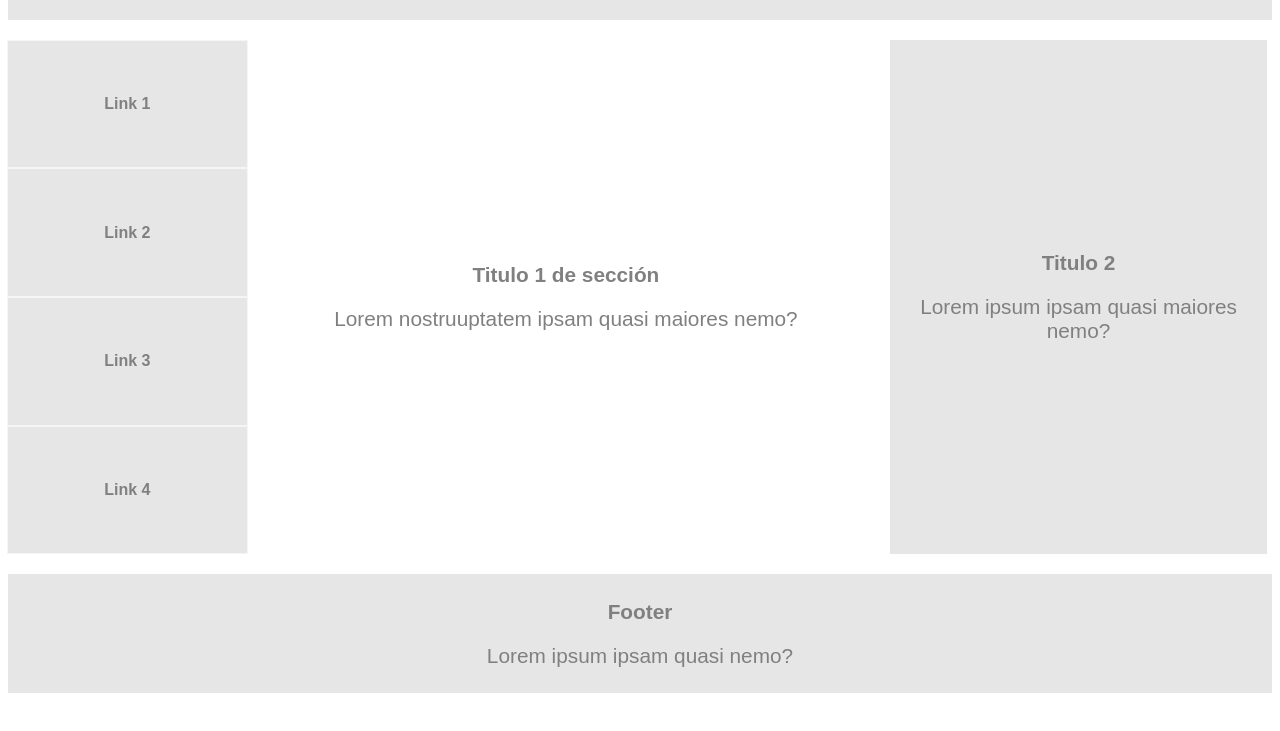
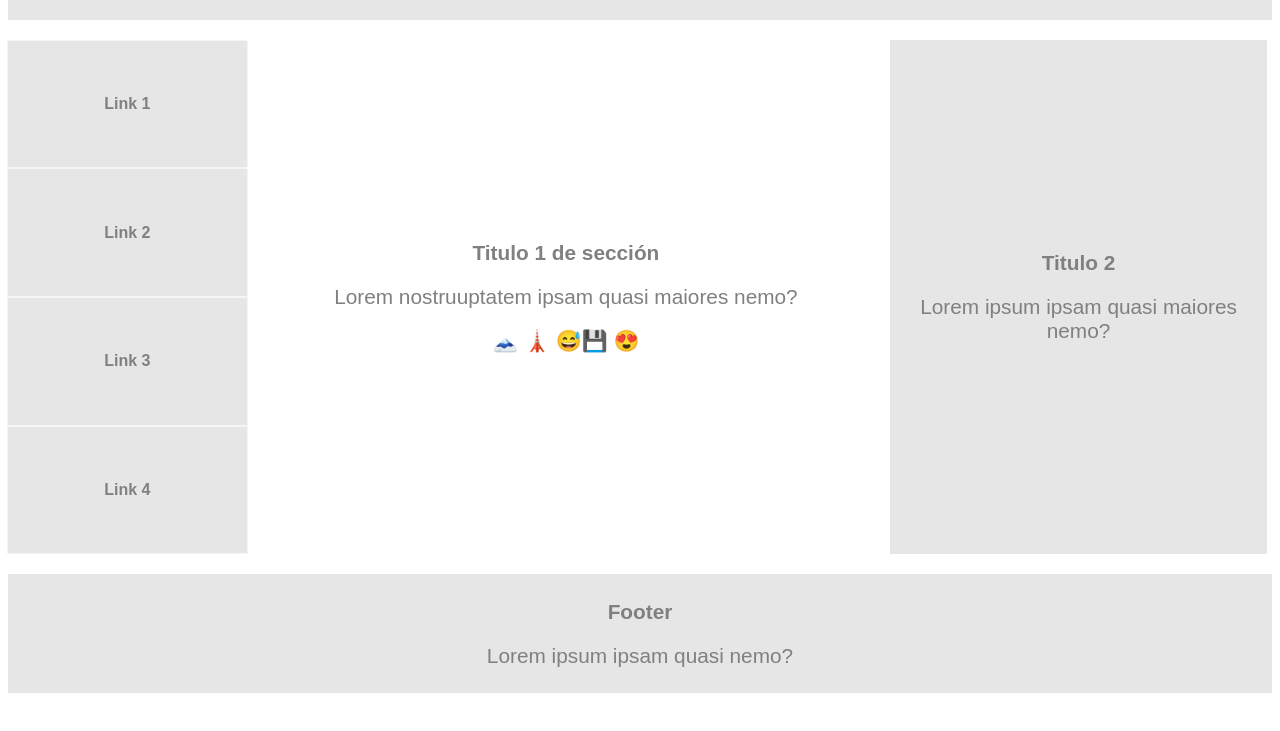
Before and after one commit to Gabriel-Arg/Html-y-Css-Practica, a plain HTML site: page index.html in a window 1280 px wide. Shown: the part 107-838 px from the top of the page. Drawn offline with Linux system fonts and the light colour scheme.

Commit message:
Agrega Simbolos usando entidades

```diff
--- a/index.html
+++ b/index.html
@@ -57,6 +57,7 @@
         <div class="hijos hijo2">
             <h2 class="subtitulos">Titulo 1 de sección</h2>
             <p class="parrafos">Lorem nostruuptatem ipsam quasi maiores nemo?</p>
+            <p>&#128507; &#128508; &#128517;&#128190; &#128525;</p>
         </div>
 
         <div class="hijos hijo3">
```
